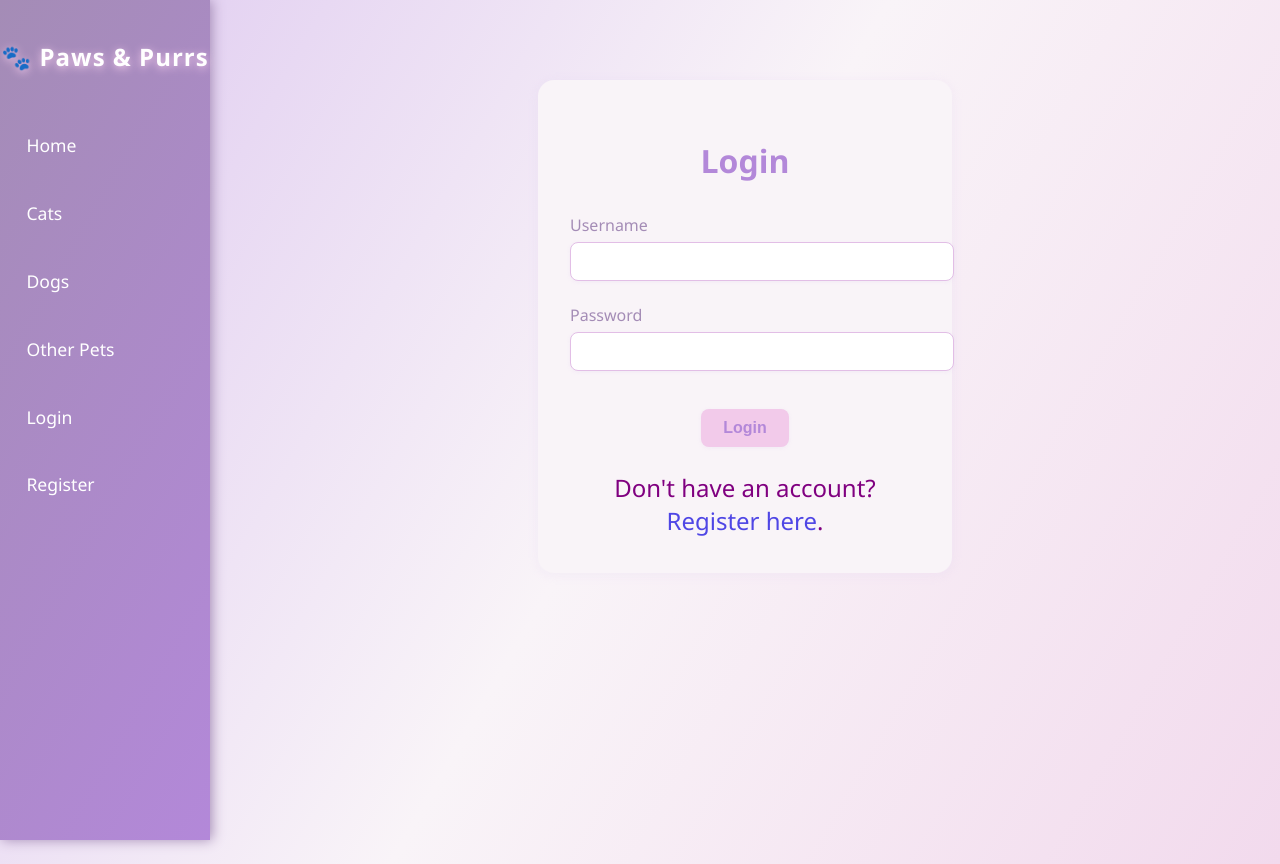
After one commit to ProfessionalGamerx/PetsWebsite, a Flask app: page /login in a window 1280 px wide. The commit adds this page. Run offline with Flask 3, Linux system fonts and the light colour scheme.

Commit message:
add login and registration functionality with corresponding templates and styles,

```diff
--- a/app.py
+++ b/app.py
@@ -7,7 +7,12 @@ from flask_bcrypt import Bcrypt
 from routes import routes
 
 app = Flask(__name__)
-app.secret_key = 'your_secret_key_here'
+# Secret key for session management,
+# for future me all this does basically is it keeps the users login info safe
+# and secure. Flask uses it to encrypt session data and protect against
+# certain attacks like CSRF but mainly it's required for user sessions to work.
+# I've generated a random string of 100 characters to use as the secret key.
+app.secret_key = 'dNaA4BYy._VemwghLk]!LN)UAP7nGFaz0xkWn6_yi7^sp6%*pX=Mppau2EMwZX_*Pc)PP^tZ,Lc8H7LH!LvZnhpf!_>d#39puijt'
 bcrypt = Bcrypt(app)
 # Path to the SQLite database file
 DATABASE = 'Backpack.db'
--- a/static/style.css
+++ b/static/style.css
@@ -1,9 +1,52 @@
+/* --- Auth Forms --- */
+.auth-form-container {
+  max-width: 350px;
+  margin: 3em auto 0 auto;
+  background: #F9F4F8;
+  border-radius: 16px;
+  box-shadow: 0 2px 12px #DEC9F033;
+  padding: 2em 2em 1.5em 2em;
+  color: #6B4F7A;
+  text-align: center;
+}
+.auth-form-container h2 {
+  margin-bottom: 1em;
+  color: #B388D9;
+}
+.form-group {
+  margin-bottom: 1.2em;
+  text-align: left;
+}
+.form-group label {
+  display: block;
+  margin-bottom: 0.4em;
+  color: #A48CB6;
+  font-weight: 500;
+}
+.form-group input[type="text"],
+.form-group input[type="password"] {
+  width: 100%;
+  padding: 0.6em 1em;
+  border-radius: 8px;
+  border: 1px solid #E2BEE6;
+  font-size: 1em;
+  box-shadow: 0 1px 4px #DEC9F033;
+  outline: none;
+  margin-bottom: 0.2em;
+  background: #fff;
+  color: #6B4F7A;
+  transition: border 0.15s;
+}
+.form-group input[type="text"]:focus,
+.form-group input[type="password"]:focus {
+  border: 1.5px solid #B388D9;
+}
 /* --- Top Header Styles --- */
 .top-header {
   display: flex;
   align-items: center;
   justify-content: space-between;
-  background: #DEC9F0;
+  background: #E2BEE6;
   padding: 1.5em 2.5em 1.2em 2.5em;
   border-radius: 0 0 18px 18px;
   box-shadow: 0 2px 12px #DEC9F033;
@@ -210,13 +256,13 @@ a:hover, .btn:hover {
   left: 0;
   width: 210px;
   height: 100vh;
-  background: linear-gradient(120deg, #F2DAED 0%, #F2CAEA 100%);
+  background: linear-gradient(120deg, #A48CB6 0%, #B388D9 100%);
   color: #fff;
   display: flex;
   flex-direction: column;
   align-items: center;
   padding-top: 2.5em;
-  box-shadow: 2px 0 12px #DEC9F033;
+  box-shadow: 2px 0 12px #A48CB6;
   z-index: 100;
 }
 .sidebar-title {
--- a/templates/layout.html
+++ b/templates/layout.html
@@ -14,6 +14,8 @@
         <a href="{{ url_for('routes.cats') }}">Cats</a>
         <a href="{{ url_for('routes.dogs') }}">Dogs</a>
         <a href="{{ url_for('routes.other_pets') }}">Other Pets</a>
+        <a href="{{ url_for('login') }}">Login</a>
+        <a href="{{ url_for('register') }}">Register</a>
       </nav>
     </div>
     <main class="main-content">
--- /dev/null
+++ b/templates/login.html
@@ -0,0 +1,18 @@
+{% extends "layout.html" %}
+{% block content %}
+<div class="auth-form-container">
+  <h2>Login</h2>
+  <form method="POST" action="{{ url_for('login') }}">
+    <div class="form-group">
+      <label for="username">Username</label>
+      <input type="text" id="username" name="username" required>
+    </div>
+    <div class="form-group">
+      <label for="password">Password</label>
+      <input type="password" id="password" name="password" required>
+    </div>
+    <button type="submit" class="btn">Login</button>
+  </form>
+  <p>Don't have an account? <a href="{{ url_for('register') }}">Register here</a>.</p>
+</div>
+{% endblock %}
```
Also changed, not shown: other parts of static/style.css (+15 -11 lines), templates/register.html (added, +18 -0 lines), Backpack.db.
